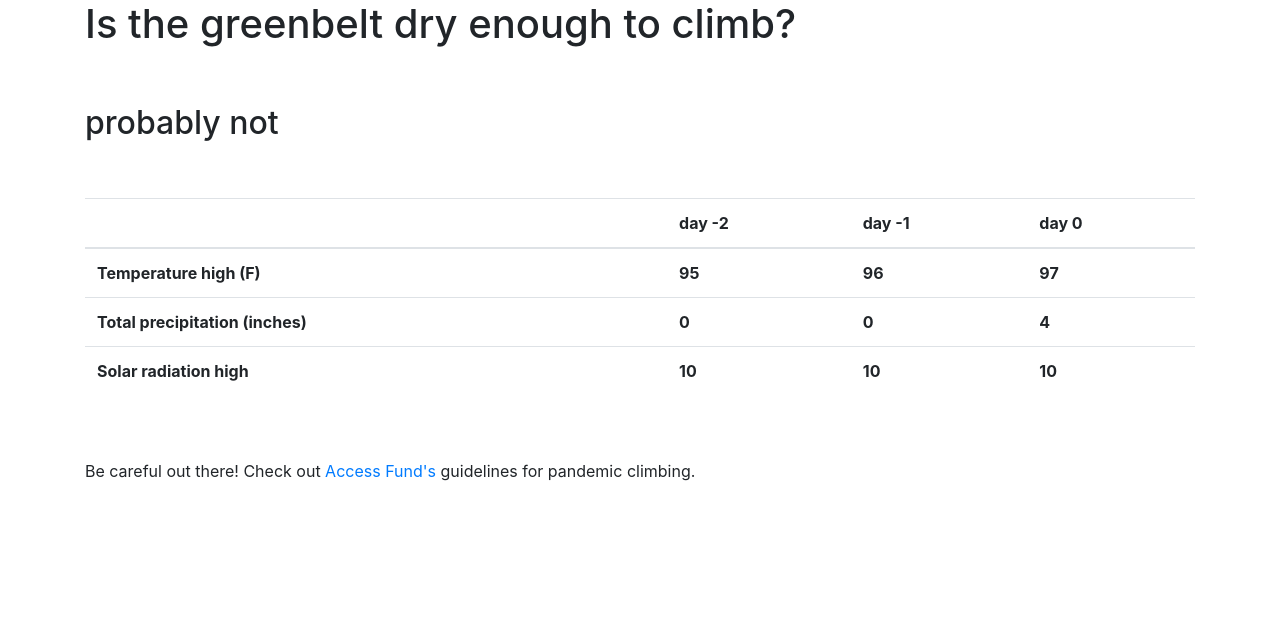
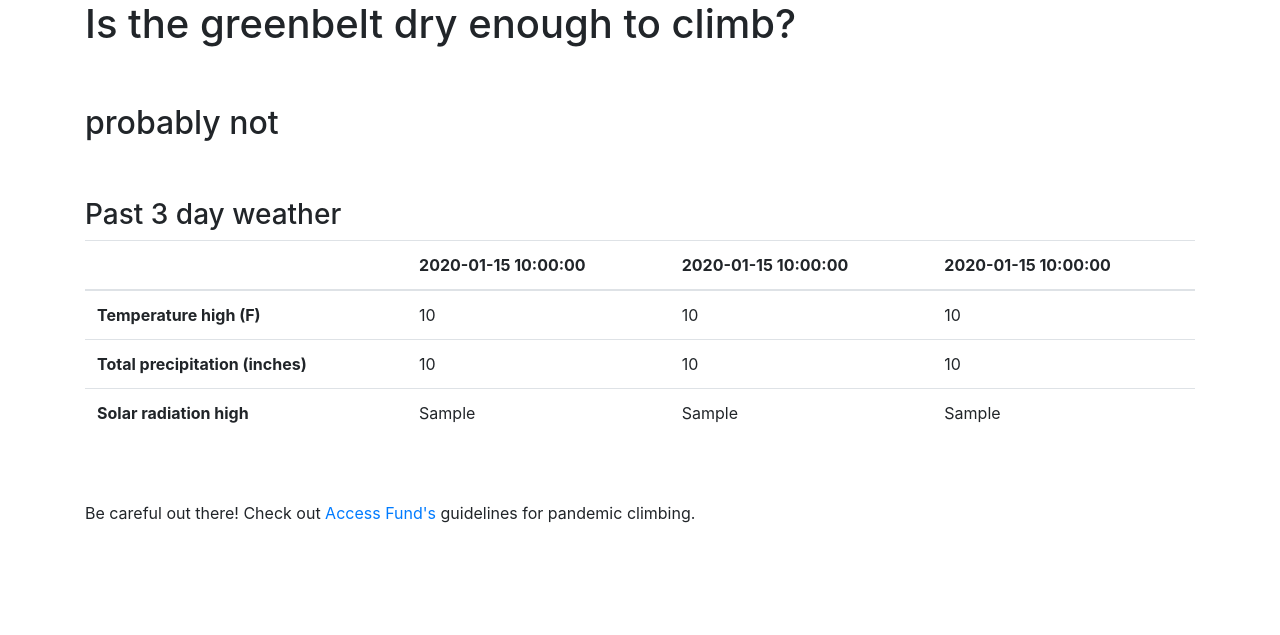
Before and after one commit to soapy1/is-the-greenbelt-dry, a Flask app: template is_the_greenbelt_dry/templates/dry.html in a window 1280 px wide. Shown: the top 635 px of the page. Run offline with Flask 2, Linux system fonts and the light colour scheme; the template is opened without the code that fills it: most values are stand-ins (such as "Sample title", 1, 10 or a date in 2020); lists and menus that the app fills with data are empty; some libraries are stand-ins or nearby versions.

Commit message:
Surface past 3 day weather information

```diff
--- a/is_the_greenbelt_dry/app.py
+++ b/is_the_greenbelt_dry/app.py
@@ -1,9 +1,21 @@
+import os
 from flask import Flask, render_template
 from is_the_greenbelt_dry.predict import predict_if_greenbelt_dry
+from is_the_greenbelt_dry.weather_station import WeatherStation
+from is_the_greenbelt_dry.constants import SOUTH_AUSTIN_STATION_ID
 
 app = Flask(__name__)
+
+API_KEY = os.environ.get("WEATHER_API_KEY")
 
 @app.route('/')
 def is_the_greenbelt_dry():
     msg, greenbelt_dry = predict_if_greenbelt_dry()
-    return render_template('dry.html', msg=msg, greenbelt_dry=greenbelt_dry)
+    ws = WeatherStation(API_KEY, SOUTH_AUSTIN_STATION_ID)
+    weather_summary = ws.last_three_days()
+    return render_template(
+        'dry.html',
+        msg=msg,
+        greenbelt_dry=greenbelt_dry,
+        weather_summary=weather_summary
+    )
--- a/is_the_greenbelt_dry/templates/dry.html
+++ b/is_the_greenbelt_dry/templates/dry.html
@@ -21,33 +21,34 @@
 
   <div class="row pt-5">
     <div class="col-md">
+      <h3>Past 3 day weather</h3>
       <table class="table">
         <thead>
           <tr>
             <th></th>
-            <th scope="col">day -2</th>
-            <th scope="col">day -1</th>
-            <th scope="col">day 0</th>
+            <th scope="col">{{ weather_summary[0].get("obsTimeLocal") }}</th>
+            <th scope="col">{{ weather_summary[1].get("obsTimeLocal") }}</th>
+            <th scope="col">{{ weather_summary[2].get("obsTimeLocal") }}</th>
           </tr>
         </thead>
         <tbody>
           <tr>
             <th scope="row">Temperature high (F)</th>
-            <th>95</th>
-            <th>96</th>
-            <th>97</th>
+            <td>{{ weather_summary[0].get("tempHigh") }}</td>
+            <td>{{ weather_summary[1].get("tempHigh") }}</td>
+            <td>{{ weather_summary[2].get("tempHigh") }}</td>
           </tr>
           <tr>
             <th scope="row">Total precipitation (inches)</th>
-            <th>0</th>
-            <th>0</th>
-            <th>4</th>
+            <td>{{ weather_summary[0].get("precipTotal") }}</td>
+            <td>{{ weather_summary[1].get("precipTotal") }}</td>
+            <td>{{ weather_summary[2].get("precipTotal") }}</td>
           </tr>
           <tr>
             <th scope="row">Solar radiation high</th>
-            <th>10</th>
-            <th>10</th>
-            <th>10</th>
+            <td>{{ weather_summary[0].get("solarRadiation") }}</td>
+            <td>{{ weather_summary[1].get("solarRadiation") }}</td>
+            <td>{{ weather_summary[2].get("solarRadiation") }}</td>
           </tr>
         </tbody>
       </table>
--- a/is_the_greenbelt_dry/weather_station.py
+++ b/is_the_greenbelt_dry/weather_station.py
@@ -118,7 +118,7 @@ class WeatherStation:
         # extract desired data from last three days
         last_three_days = [
             {
-            "obsTimeLocal": i['obsTimeLocal'],
+            "obsTimeLocal": i['obsTimeLocal'].split(" ")[0],
             "solarRadiation": i["solarRadiationHigh"],
             "tempHigh": i[self.units_key]["tempHigh"],
             "precipTotal": i[self.units_key]["precipTotal"]
```
